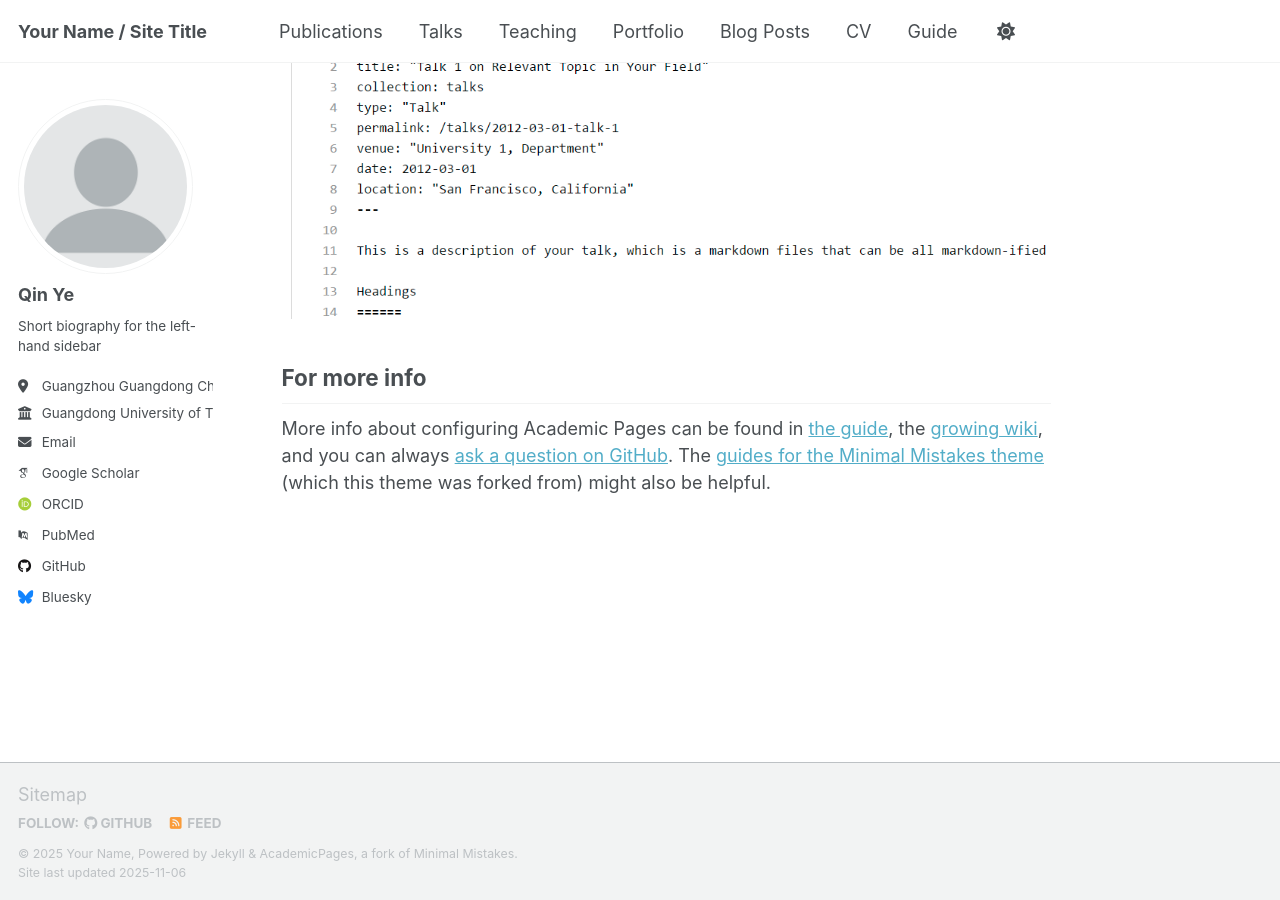
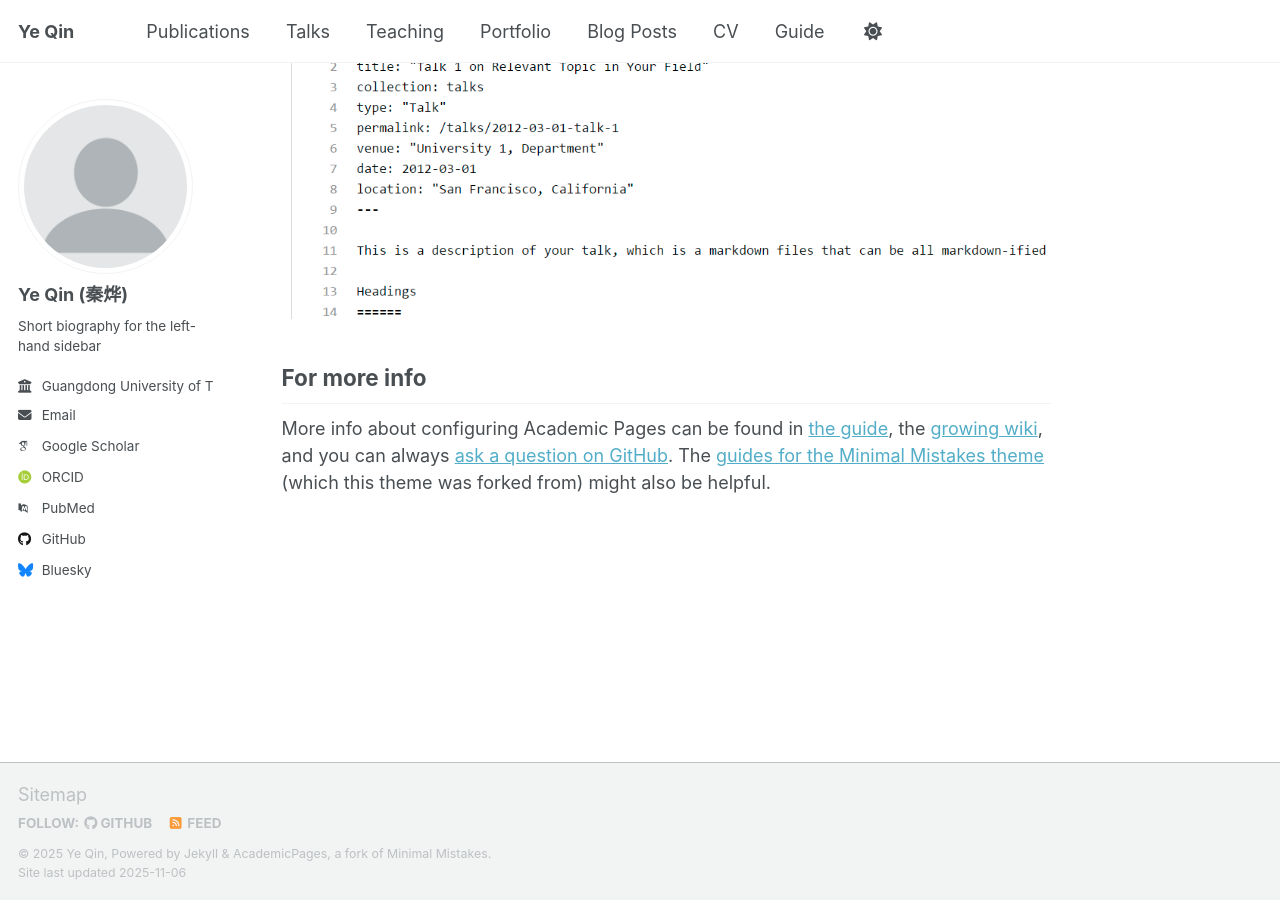
Before and after one commit to suannaige/suannaige.github.io, a Jekyll site: the page built from _pages/about.md, in a window 1280 px wide and 900 px high, scrolled down 2880 px. Built offline with Jekyll 4.4.1, drawn with Linux system fonts in a browser that asks for light colours; some web fonts are replaced; a script that is not in the unit is left out.

Commit message:
修改了title和url

```diff
--- a/_config.yml
+++ b/_config.yml
@@ -9,14 +9,14 @@
 # Basic Site Settings
 locale                   : "en-US"
 site_theme               : "default" # Currently available options are "default", "air"
-title                    : "Your Name / Site Title"
+title                    : "Ye Qin"
 title_separator          : "-"
-name                     : &name "Your Name"
+name                     : &name "Ye Qin"
 description              : &description "Your Name's academic portfolio"   # Update this with a general description of your site, this is the default if not overridden by a page
-url                      : https://academicpages.github.io # The base hostname & protocol for your site e.g. "https://[your GitHub username].github.io",
+url                      : https://suannaige.github.io # The base hostname & protocol for your site e.g. "https://[your GitHub username].github.io",
                                                            # or if you already have some other page hosted on Github then use "https://[your GitHub username].github.io/[Your Repo Name]"
 baseurl                  : "" # the subpath of your site, e.g. "/blog"
-repository               : "academicpages/academicpages.github.io"
+repository               : "academicpages/suannaige.github.io"
 
 # Site Author - The following control what appear as part of the author content on the side bar.
 #               If a field is blank the icon and link will not appear, otherwise it will be shown.
@@ -24,10 +24,10 @@ repository               : "academicpages/academicpages.github.io"
 author:
   # Biographic information
   avatar           : "profile.png"
-  name             : "Qin Ye"
+  name             : "Ye Qin (秦烨)"
   pronouns         : # example: "she/her"
   bio              : "Short biography for the left-hand sidebar"
-  location         : "Guangzhou Guangdong China"
+  #location         : "Guangzhou Guangdong China"
   employer         : "Guangdong University of Technology"
   uri              : # URL
   email            : "748503891@qq.com"
```
